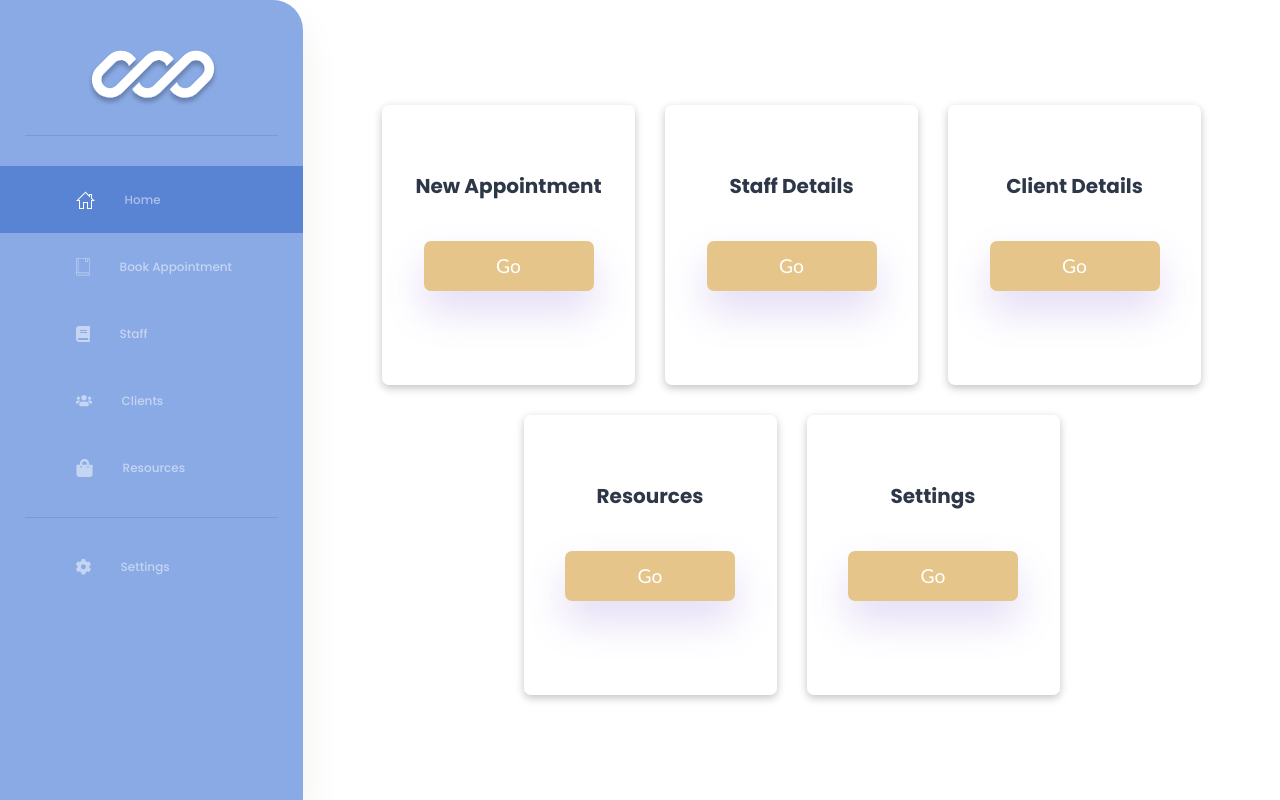
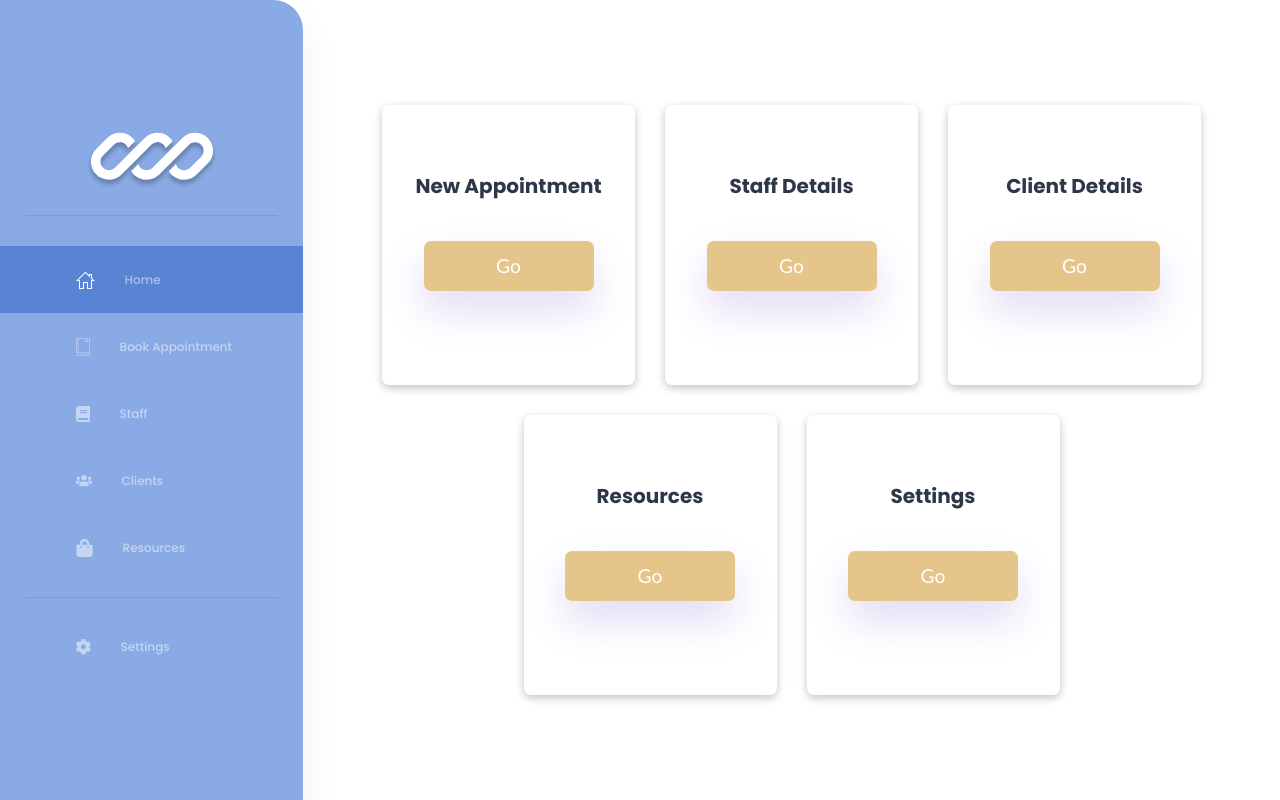
Before and after one commit to nology-tech/Tahiti-Client-Project, a React (Create React App) app: page /home in a window 1280 px wide. Built offline with nearby package versions, Linux system fonts and the light colour scheme.

Commit message:
resources desktop working nicely

```diff
--- a/src/components/SideNav/SideNav.jsx
+++ b/src/components/SideNav/SideNav.jsx
@@ -13,9 +13,11 @@ import { NavLink, Link } from "react-router-dom";
 
 const SideNav = () => {
   return (
-    <div>
+    <>
       <section className="SideNav">
-        <img className="white-logo" src={whiteLogo} alt="logo-left" />
+        <div className="logo-container">
+          <img className="white-logo" src={whiteLogo} alt="logo-left" />
+        </div>
         <img className="SideNav--line" src={navLine} id="line1" />
         <div className="menu"></div>
 
@@ -88,7 +90,7 @@ const SideNav = () => {
           <h1>HOME</h1>
         </Link>
       </div>
-    </div>
+    </>
   );
 };
 
--- a/src/components/SideNav/SideNav.scss
+++ b/src/components/SideNav/SideNav.scss
@@ -8,12 +8,7 @@
 
 .SideNav {
   background-color: $color-primary;
-  position: relative;
   height: 100vh;
-  left: 0%;
-  right: 0%;
-  top: 0%;
-  bottom: 0%;
   box-shadow: 0px 20px 40px #f0f0ee;
   border-radius: 0px 30px 0px 0px;
   max-width: 309px;
@@ -21,6 +16,8 @@
   display: flex;
   flex-direction: column;
   padding-top: 120px;
+  grid-row-start: 1;
+  grid-row-end: 3;
 
   .SideNav--line {
     margin-left: 25px;
@@ -29,14 +26,17 @@
     margin-bottom: 15px;
   }
 
+  .logo-container {
+    display: flex;
+    justify-content: center;
     .white-logo {
       height: 80px;
       max-width: 130px;
-    position: absolute;
       left: 29%;
       right: 43.5%;
       top: 4.75%;
       bottom: 88.22%;
+    }
   }
 
   .active {
--- a/src/pages/Resources/Resources.jsx
+++ b/src/pages/Resources/Resources.jsx
@@ -51,10 +51,9 @@ const Resources = () => {
           );
         })}
       </div>
-      <TopNav heading="Resources" buttonTitle="+ Create" showButton={true} />
-
       <div className="desktop__container">
         <SideNav />
+        <TopNav heading="Resources" buttonTitle="+ Create" showButton={true} />
         <div className="desktop__container--right">
           <Table
             title={"Health Products"}
--- a/src/pages/Resources/Resources.scss
+++ b/src/pages/Resources/Resources.scss
@@ -1,16 +1,19 @@
 .resources {
   background-color: #ebebf5;
+  height: 100vh;
 
   &__container {
     display: none;
   }
 
   .desktop__container {
-    display: flex;
+    display: grid;
+    grid-template-columns: 309px 1fr;
+    grid-template-rows: 145px 1fr;
 
     &--right {
-      width: 100%;
-      height: auto;
+      margin-top: 30px;
+      grid-column-start: 2;
     }
   }
 
```
Lines whose indentation alone changed are shown as unchanged.
